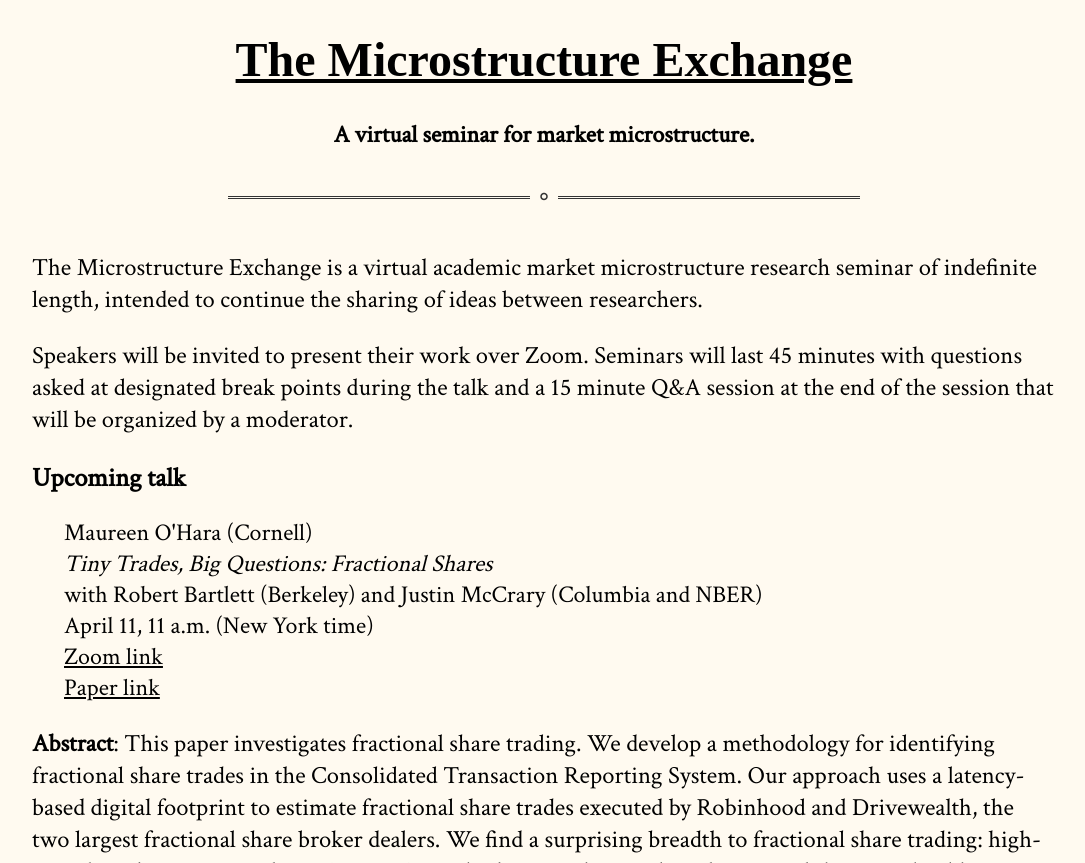
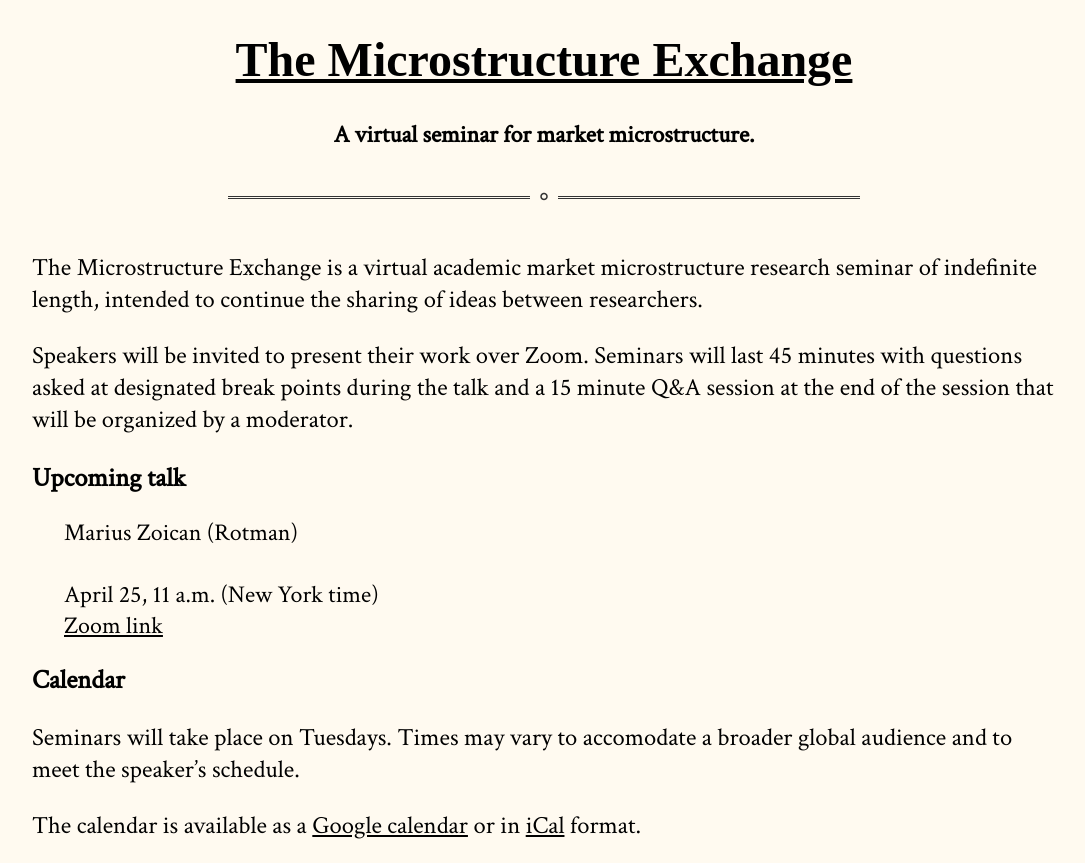
Before and after one commit to cpfiffer/microstructure.exchange, a Jekyll site: the page built from index.md, in a window 1280 px wide and 1400 px high, cut to the strip 0-863 px from the top of the window. Shown: the whole strip, without its empty margins (96-1181 px from the left). Built offline with Jekyll 4.4.1, drawn with Linux system fonts in a browser that asks for light colours; some web fonts are replaced; some of the changed text lies outside the part shown.

Commit message:
Update _config.yml

```diff
--- a/_config.yml
+++ b/_config.yml
@@ -11,16 +11,16 @@ github:
   owner_name: Cameron Pfiffer
 
 speaker-info:
-  speaker-name: "Maureen O'Hara (Cornell)"
-  speaker-paper: "Tiny Trades, Big Questions: Fractional Shares"
-  coauthors: "Robert Bartlett (Berkeley) and Justin McCrary (Columbia and NBER)"
-  speaker-date: "April 11, 11 a.m. (New York time)"
+  speaker-name: "Marius Zoican (Rotman)"
+  #speaker-paper: "Tiny Trades, Big Questions: Fractional Shares"
+  #coauthors: "Robert Bartlett (Berkeley) and Justin McCrary (Columbia and NBER)"
+  speaker-date: "April 25, 11 a.m. (New York time)"
   # paper-link: "https://papers.ssrn.com/sol3/papers.cfm?abstract_id=3742327"
-  paper-link: "/papers/Tiny Trades Feb 7.pdf" # If you have a file instead
+  #paper-link: "/papers/Tiny Trades Feb 7.pdf" # If you have a file instead
   webinar-link: "https://stockholmuniversity.zoom.us/j/62801015499"
   # discussant: "Michael Noe (Eurex), Amit Goyal (SFI/Lausanne), and Eric Uhlmann (INSEAD)"
   # slides-link: /slides/RobinhoodSlides_TME.pdf
-  abstract: "This paper investigates fractional share trading. We develop a methodology for identifying fractional share trades in the Consolidated Transaction Reporting System. Our approach uses a latency-based digital footprint to estimate fractional share trades executed by Robinhood and Drivewealth, the two largest fractional share broker dealers. We find a surprising breadth to fractional share trading: high-priced stocks, meme stocks, IPOs, SPACs, and other popular retail stocks now exhibit considerable numbers of these tiny trades. We show that these tiny trades matter: fractional share trades are predictive of future liquidity and volatility, suggesting an information content to fractional share trades. Our results indicate that our measure of fractional share trading better captures this market information than do standard measures of retail trading. We also discuss how current data and reporting protocols preclude knowing the full extent of fractional share trading, inflate trading volume data, and provide at best censored samples of these off-exchange trades."
+  #abstract: "This paper investigates fractional share trading. We develop a methodology for identifying fractional share trades in the Consolidated Transaction Reporting System. Our approach uses a latency-based digital footprint to estimate fractional share trades executed by Robinhood and Drivewealth, the two largest fractional share broker dealers. We find a surprising breadth to fractional share trading: high-priced stocks, meme stocks, IPOs, SPACs, and other popular retail stocks now exhibit considerable numbers of these tiny trades. We show that these tiny trades matter: fractional share trades are predictive of future liquidity and volatility, suggesting an information content to fractional share trades. Our results indicate that our measure of fractional share trading better captures this market information than do standard measures of retail trading. We also discuss how current data and reporting protocols preclude knowing the full extent of fractional share trading, inflate trading volume data, and provide at best censored samples of these off-exchange trades."
 # March 14: Chester Spatt (Carnegie Mellon)
 # March 28: Basil Williams (NYU)
 # April 11: Maureen O'Hara (Cornell)
```
